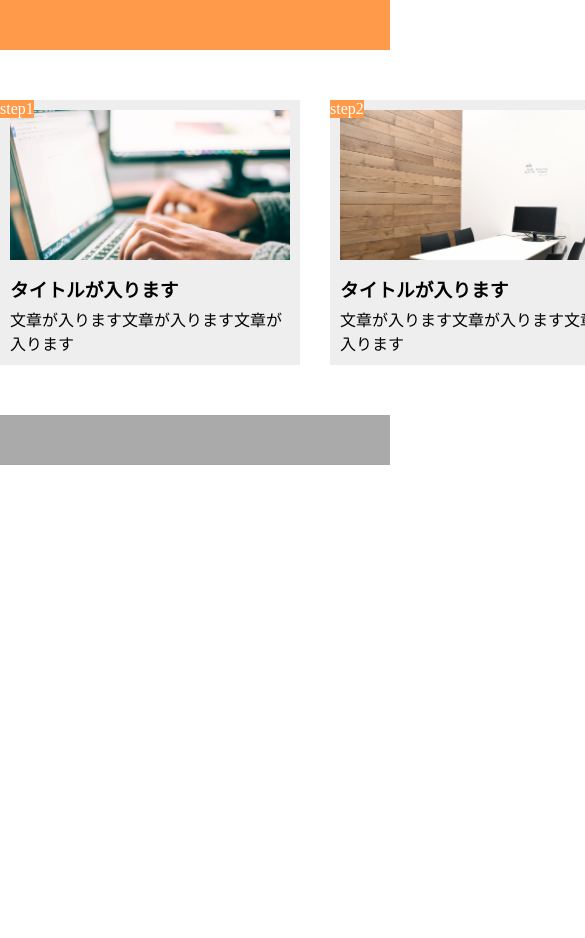
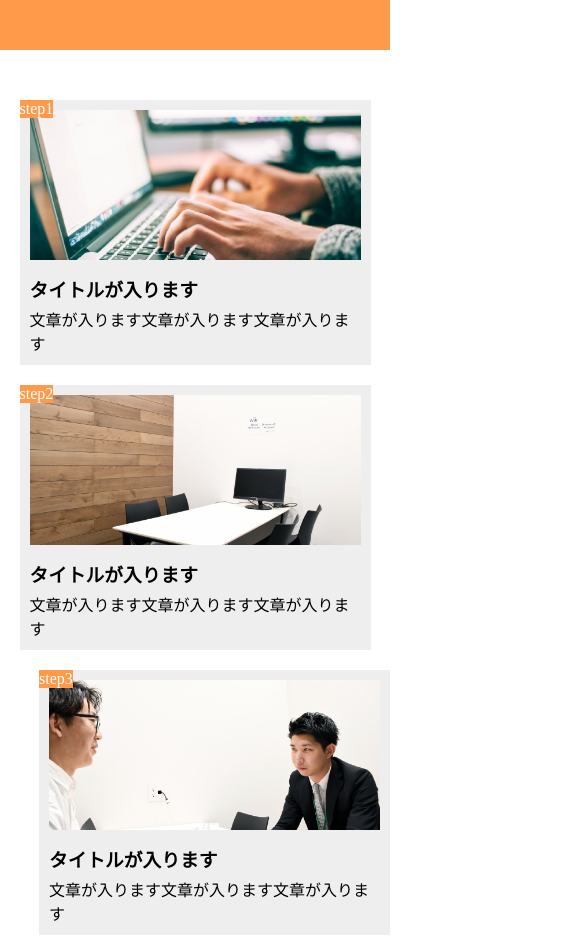
Before and after one commit to taiki-shi/c9_exercise, a plain HTML site: page index.html in a window 390 px wide. Shown: the top 938 px of the page, 585 px wide, since content can reach past the window. Before the commit the page ends 844 px from the top, so only its background shows below. Drawn offline with Linux system fonts and the light colour scheme.

Commit message:
fix for chapter10

```diff
--- a/index.html
+++ b/index.html
@@ -2,6 +2,7 @@
 <html>
 <head>
 	<meta charset="UTF-8">
+	<meta name="viewport" content="width=device-width,initial-scale=1.0">
 	<link rel="stylesheet" href="style.css">
 	<title>Chapter9演習</title>
 </head>
--- a/style.css
+++ b/style.css
@@ -31,19 +31,19 @@ main {
 .img1 {
  height: 150px;
  background-image: url(img/flow01.png);
- background-position: top;
+ background-position: center;
  background-size: cover;
 }
 .img2 {
  height: 150px;
  background-image: url(img/flow02.png);
  background-size: cover;
- background-position: top;
+ background-position: center;
 }
 .img3 {
  height: 150px;
  background-image: url(img/flow03.png);
- background-position: top;
+ background-position: center;
  background-size: cover;
 }
 .number {
@@ -60,3 +60,20 @@ footer {
   background-color: #aaaaaa;
   height: 50px;
 }
+@media screen and (max-width:768px) {
+ main {
+  width: 100%;
+ }
+ .box {
+  float: none;
+  width: 90%;
+  margin: 0 auto;
+  margin-bottom: 20px;
+ }
+ .box:last-child {
+  margin-bottom: 0;
+ }
+ .img1, .img2, .img3 {
+  width: 100%;
+ }
+}
```
